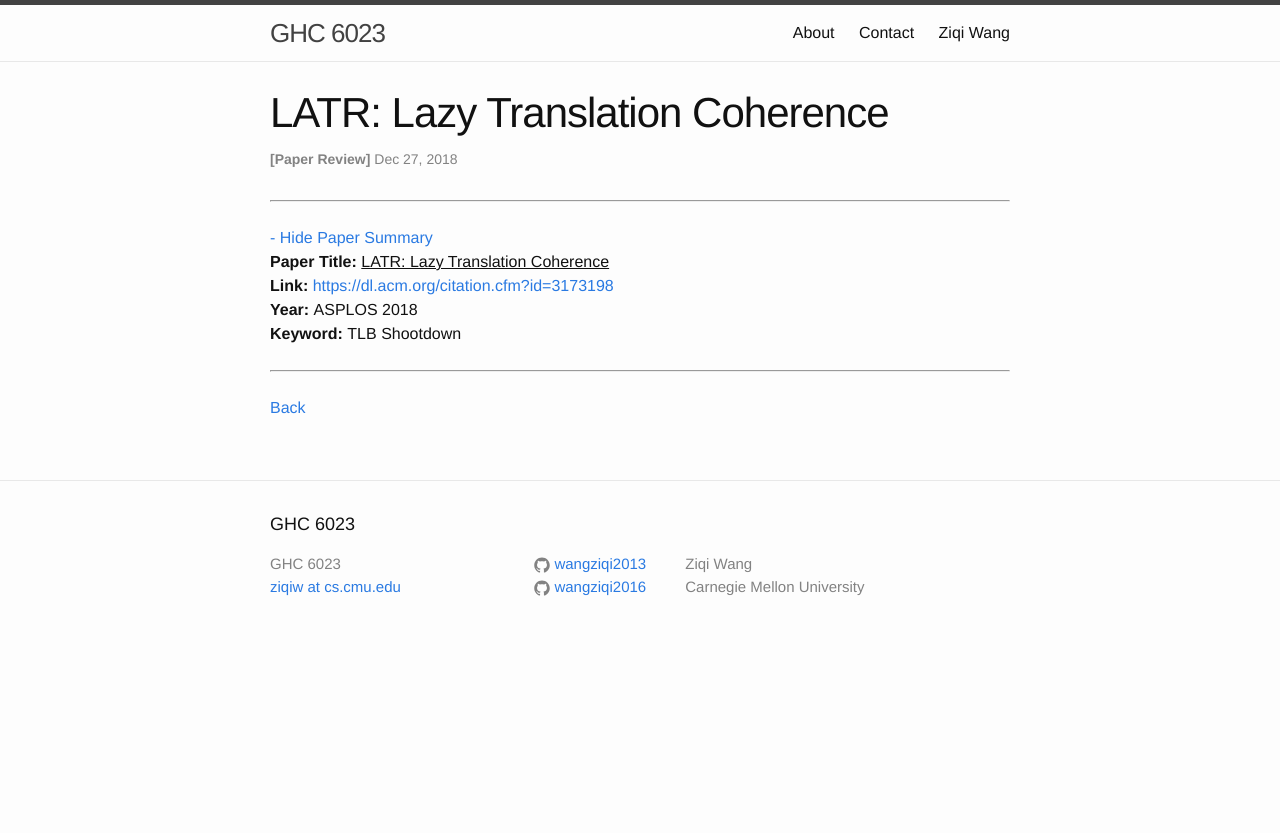
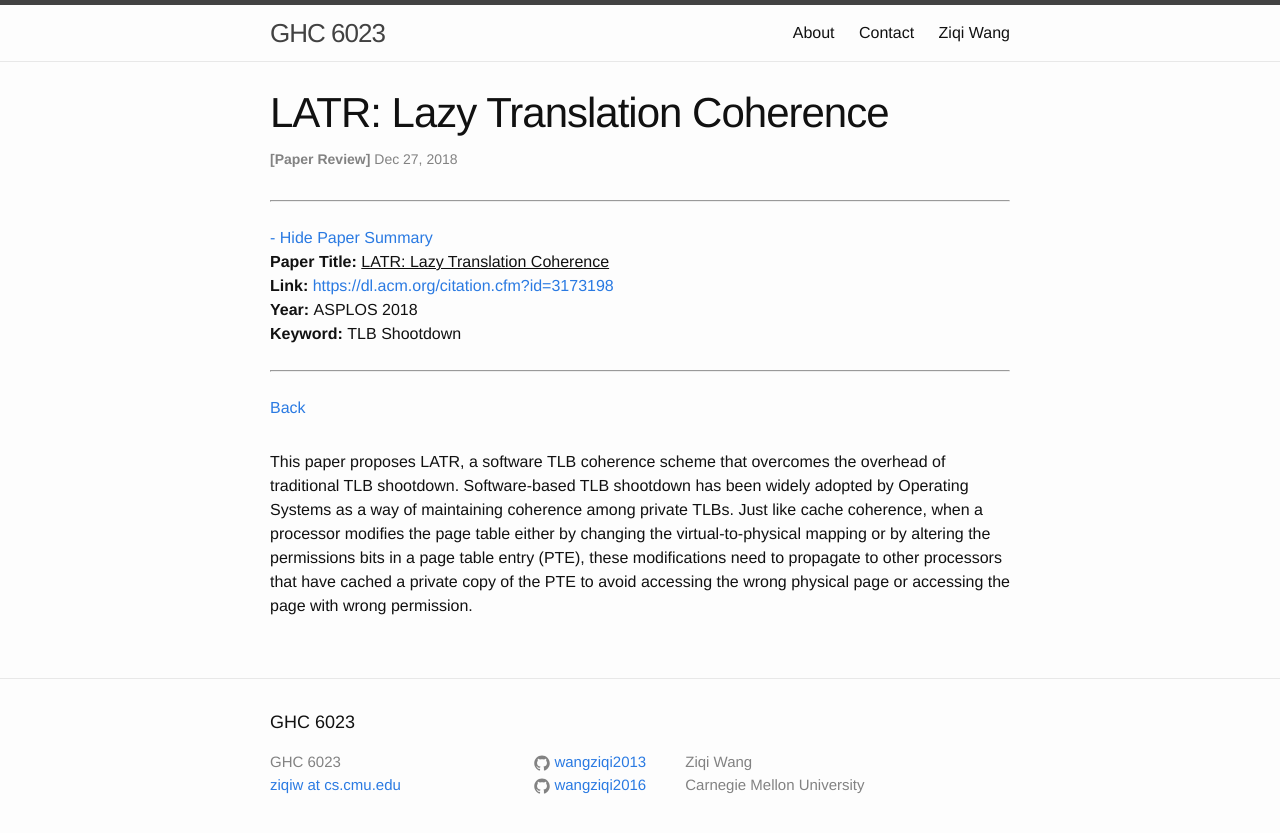
Before and after one commit to wangziqi2013/wangziqi2013.github.io, a Jekyll site: the page built from _posts/2018-12-26-latr.markdown, in a window 1280 px wide. Shown: the top 833 px of the page. Built offline with Jekyll 4.4.1, drawn with Linux system fonts in a browser that asks for light colours.

Commit message:
Working on TLB coherence

```diff
--- a/_posts/2018-12-26-latr.markdown
+++ b/_posts/2018-12-26-latr.markdown
@@ -12,3 +12,10 @@ htm_cd:
 htm_cr:
 version_mgmt:
 ---
+
+This paper proposes LATR, a software TLB coherence scheme that overcomes the overhead of traditional TLB shootdown.
+Software-based TLB shootdown has been widely adopted by Operating Systems as a way of maintaining coherence among
+private TLBs. Just like cache coherence, when a processor modifies the page table either by changing the virtual-to-physical
+mapping or by altering the permissions bits in a page table entry (PTE), these modifications need to propagate to
+other processors that have cached a private copy of the PTE to avoid accessing the wrong physical page or accessing the
+page with wrong permission.
```
